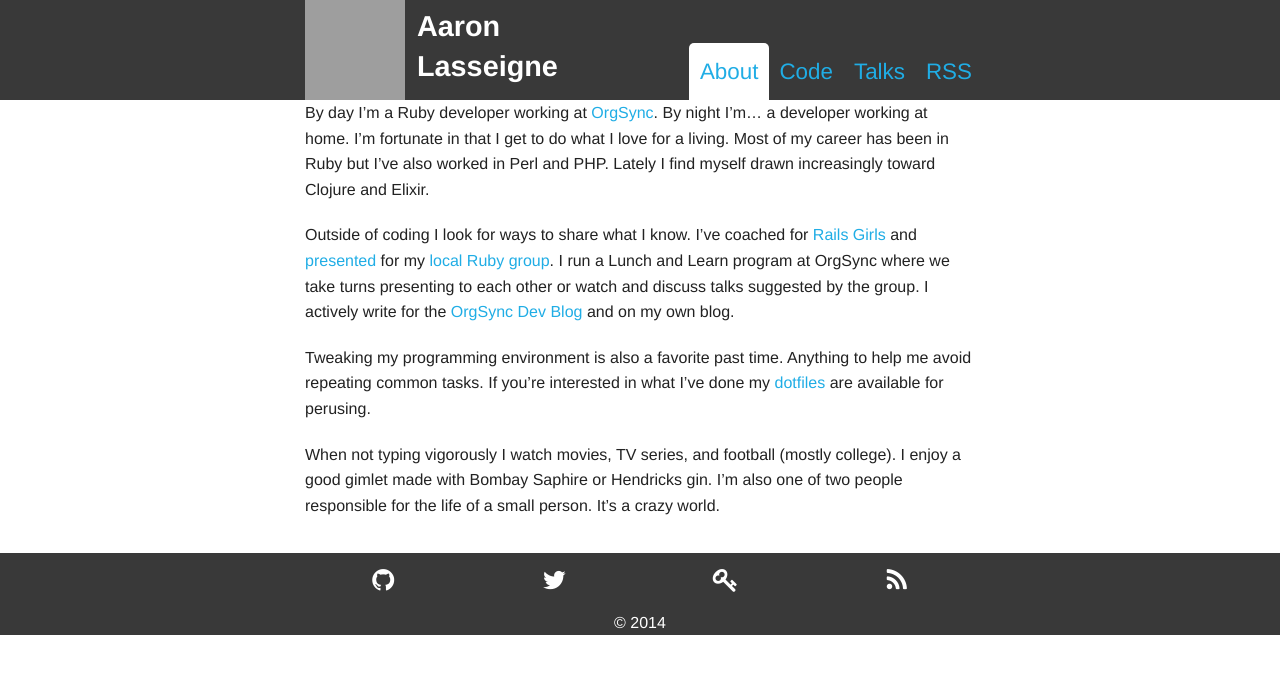
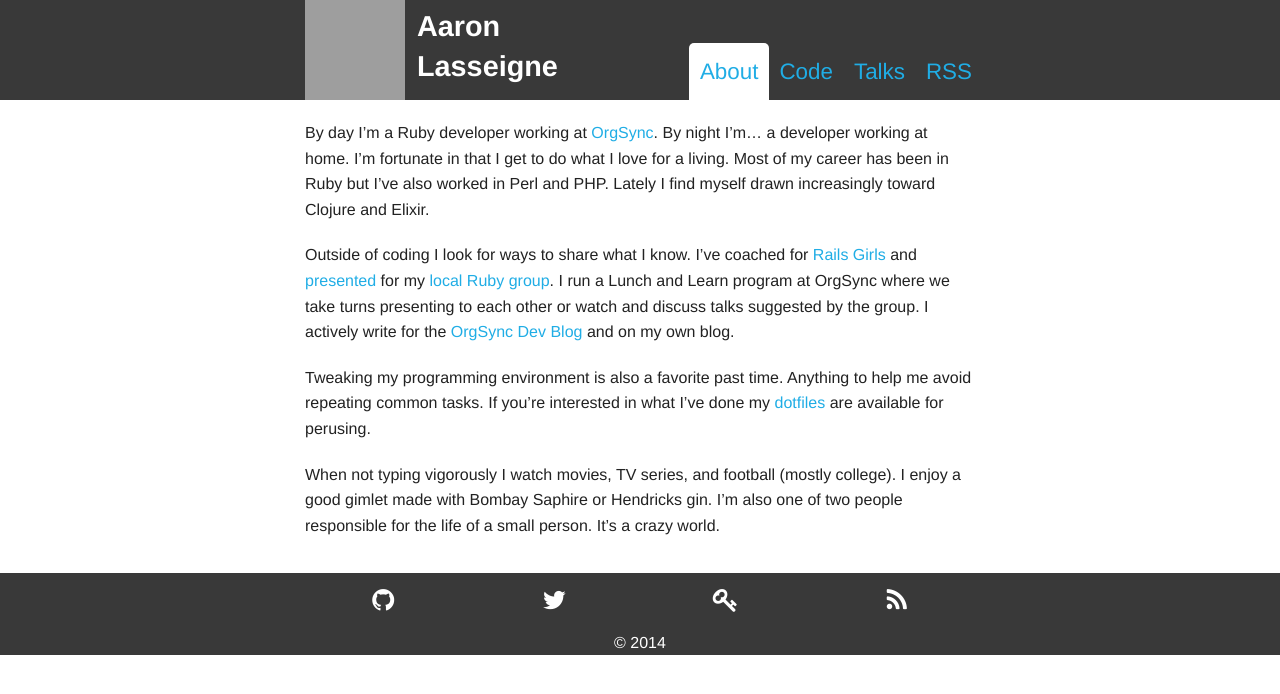
Before and after one commit to AaronLasseigne/aaronlasseigne.github.com, a Jekyll site: the page built from about.md, in a window 1280 px wide. Shown: the top 694 px of the page. Built offline with Jekyll 4.4.1, drawn with Linux system fonts in a browser that asks for light colours; grey boxes are pictures that could not be loaded.

Commit message:
the text was too close to the top

```diff
--- a/about.md
+++ b/about.md
@@ -1,6 +1,8 @@
 ---
 title: About
 ---
+
+<p style="margin-top:0.9375em"></p>
 
 By day I'm a Ruby developer working at [OrgSync][1].
 By night I'm... a developer working at home.
```
